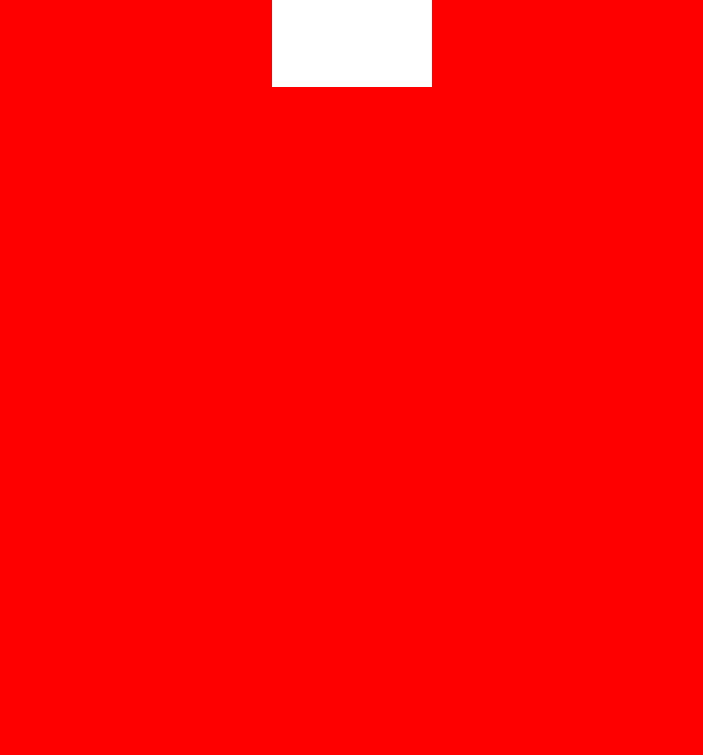
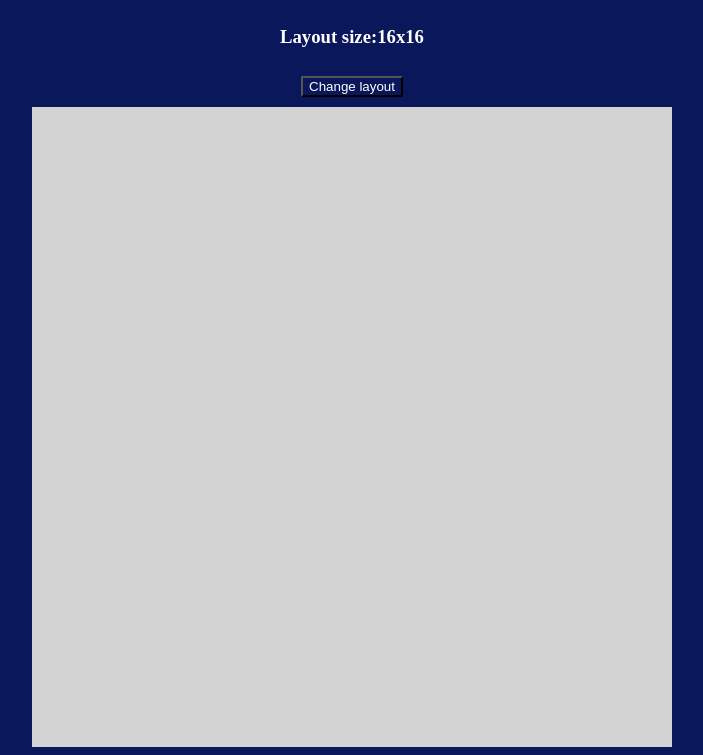
Before and after one commit to EmirBakkal0/Etch-a-Sketch, a plain HTML site: page index.html in a window 1280 px wide. Shown: the part 81-836 px from the top of the page, without its empty margins (288-991 px from the left). Before the commit the page ends 800 px from the top, so only its background shows below. Drawn offline with Linux system fonts and the light colour scheme.

Commit message:
feat: added a way yo change layout size

```diff
--- a/index.html
+++ b/index.html
@@ -11,9 +11,23 @@
 </head>
 
 <body>
+<div class="center">
+    <h1>Etch a Sketch</h1> <br>
+
+</div>
+<div class="center" >
+    <H3>Layout size:</H3>
+    <h3 id="layout-size"></h3> <br>
+
+</div>
+<div class="center" style="margin: 10px">
+    <button id="change-layout"> Change layout </button>
+
+</div>
+
+
 
 <div class="center">
-<!--    <button onclick=""> change layout</button>-->
     <div class="container">
 
     </div>
--- a/script.js
+++ b/script.js
@@ -1,15 +1,41 @@
 const mainGrid=document.querySelector(".container");
+const DEFAULT_SIZE=16;
+const layoutSize=document.querySelector("#layout-size")
 
-let size=256;
+makeGrid=(gridSize) => {
+    let px= 640/Math.abs(gridSize);
+    console.log(px);
 
-for (let i = 0; i < size; i++) {
-    let grid=document.createElement("div")
-    grid.className="grid-element"
-    mainGrid.appendChild(grid);
-
+    for (let i = 0; i < gridSize*gridSize; i++) {
+        let grid = document.createElement("div")
+        grid.style=`width: ${px}px; height: ${px}px;`
+        grid.classList.add("grid-element")
+        mainGrid.appendChild(grid);
+    }
+    layoutSize.innerText=` ${gridSize}x${gridSize}  `;
 }
 
 mainGrid.addEventListener("mouseover",(event)=>{
-    event.target.style.backgroundColor="black";
+
+    event.target.style.backgroundColor=`rgb(${randomColor()},${randomColor()},${randomColor()}`;
     // alert(event.target)
 });
+
+randomColor= ()=>{
+    return Math.floor(Math.random()*255);
+}
+clearGrid = () => {
+    mainGrid.innerHTML=""
+}
+
+const layoutBtn = document.querySelector("#change-layout");
+layoutBtn.addEventListener("click",(event)=> {
+   let gridSize=prompt("Enter grid size: (enter 32 for 32x32) ")
+    clearGrid()
+    makeGrid(gridSize);
+
+});
+window.onload=() =>{
+    makeGrid(DEFAULT_SIZE);
+}
+// makeGrid(size)
--- a/style.css
+++ b/style.css
@@ -1,6 +1,7 @@
 *{
-    background-color: red;
+    background-color: #0a175b;
     box-sizing: border-box;
+    color:white;
 }
 .center{
     display: flex;
@@ -8,18 +9,21 @@
     align-items: center;
 }
 .container{
-    width: 160px;
-    height: 160px;
+    width: 640px;
+    height: 640px;
     margin: 0;
     display: flex;
     flex-wrap: wrap;
 
 }
+h1{
+    color:gold;
+}
 
 .grid-element{
-    width: 10px;
-    height: 10px;
-    background-color: white;
+    width: 40px;
+    height: 40px;
+    background-color: lightgray;
 }
 
 /*.grid-element:hover{*/
```
